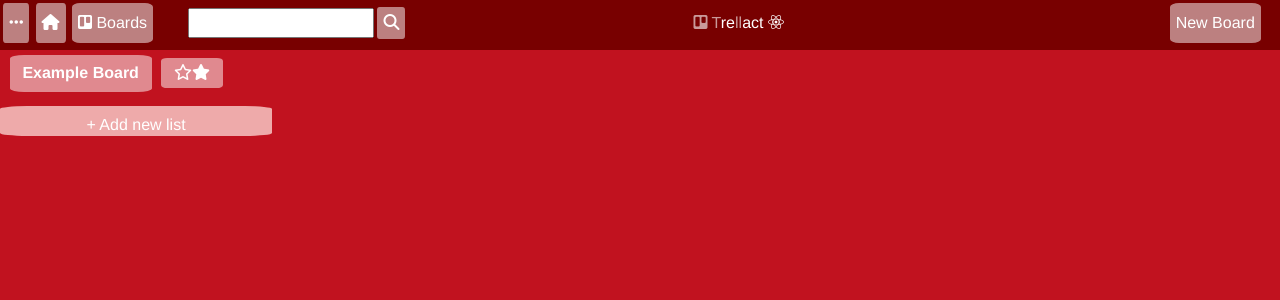
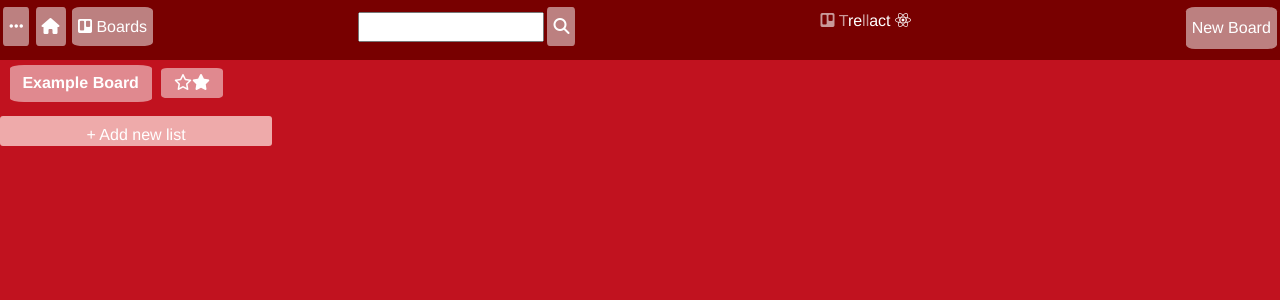
Before and after one commit to raphaelzaneti/Trellact, a React (Create React App) app: page / in a window 1280 px wide. Shown: the top 300 px of the page. Built offline with nearby package versions, Linux system fonts and the light colour scheme.

Commit message:
solve issue #5, including flexbox on the header

```diff
--- a/src/components/Board/Board.css
+++ b/src/components/Board/Board.css
@@ -6,22 +6,3 @@ body{
 #board{
     height: 100%;
 }
-
-#header{
-    background-color: #780000;
-    display: inline-block;
-    width: 100%;
-    height: 50px;
-}
-
-#header > *{
-    height: 100%;
-}
-
-#search{
-    display: inline-block;
-}
-
-#trello-logo{
-    display: inline-block;
-}
--- a/src/components/BoardHeader/BoardHeader.css
+++ b/src/components/BoardHeader/BoardHeader.css
@@ -1,14 +1,18 @@
 #header{
-    padding-right: 1em;
+    background-color: #780000;
+    height: 60px;
+    display: flex;
+    flex-direction: row;
+    justify-content: space-between;
 }
 
-#header button{
+#header     button{
     color: #fff;
     background-color: rgba(255, 255, 255, 0.5);
     border: none;
     border-radius: 10%;
     margin: 0.2rem 0.2rem;
-    height: 80%;
+    height: 70%;
 }
 
 #header button:hover{
@@ -16,12 +20,32 @@
     color: #000;
 }
 
-#new-board-btn{
-    float: right;
-    margin-right: 1rem;
+.logo-area{
+    display: inline-block;
+    height: 100%;
+    padding-top: 5px;
+    width: 200px;
 }
 
-#search{
-    margin: 0.2rem 2rem;
-    height: 80%;
+.final-half-header{
+    height: 100%;
 }
+
+
+#header > *{
+
+    margin-top: 4px;
+}
+
+@media screen and (max-width: 970px) {
+    #boards > span{
+        display: none;
+    }
+}
+
+@media screen and (max-width: 630px){
+    #search > input{
+        display: inline-block;
+        width: 30px;
+    }
+}
--- a/src/components/BoardHeader/index.jsx
+++ b/src/components/BoardHeader/index.jsx
@@ -6,16 +6,22 @@ export default props =>{
 
     return(
         <div id="header">
-            <button id="dots-btn"><i class="fas fa-ellipsis-h"></i></button>
-            <button id="home"><i class="fas fa-home"></i></button>
-            <button id="boards"><i class="fab fa-trello"></i> Boards</button>
+            <div class="intial-half-header">
+                <button id="dots-btn"><i class="fas fa-ellipsis-h"></i></button>
+                <button id="home"><i class="fas fa-home"></i></button>
+                <button id="boards"><i class="fab fa-trello"></i> <span>Boards</span></button>
+            </div>
 
             <div id="search">
                 <input type="text" />
                 <button id="search-btn"><i class="fas fa-search"></i></button>
             </div>
-            <Logo />
-            <button id="new-board-btn">New Board</button>
+            <div className="logo-area">
+                <Logo />
+            </div>
+            <div class="final-half-header">
+                <button id="new-board-btn">New Board</button>
+            </div>
         </div>
     )
 }
--- a/src/components/Buttons/NewListBtn.css
+++ b/src/components/Buttons/NewListBtn.css
@@ -3,7 +3,7 @@
     margin-top: 10px;
     width: 272px;
     height: 30px;
-    border-radius: 10%;
+    border-radius: 3px;
     color: #fff;
     background-color: #eaa;
 }
--- a/src/components/Card/Card.css
+++ b/src/components/Card/Card.css
@@ -3,4 +3,13 @@
     width: 95%;
     background-color: white;
     border-radius: 10%;
+
 }
+
+.exterior-card:hover{
+    cursor: pointer;
+}
+
+.card-title{
+    font-weight: bold;
+}
--- a/src/components/Card/Card.jsx
+++ b/src/components/Card/Card.jsx
@@ -6,7 +6,8 @@ import {CardContext} from './StoreCard.jsx'
 export default props =>{
 
     const {isInput, setInput} = useContext(CardContext)
-    console.log(isInput)
+    const {cardName, setCardName} = useContext(CardContext)
+
     useEffect(
         function activateModal(){
             const modal = document.getElementById(props.id+"active-modal") || document.getElementById(props.id+"inactive-modal")
@@ -32,7 +33,7 @@ export default props =>{
                 <div class="modal-dialog">
                     <div class="modal-content">
                         <div class="modal-header">
-                            <h5 class="modal-title" id="exampleModalLabel">#Card Name</h5>
+                            <h5 class="modal-title card-title" id="exampleModalLabel">{cardName}</h5>
                             <button type="button" class="btn-close" data-bs-dismiss="modal" aria-label="Close"></button>
                         </div>
                         <div class="modal-body">
--- a/src/components/Card/CardContent.jsx
+++ b/src/components/Card/CardContent.jsx
@@ -1,6 +1,9 @@
-import React from 'react'
+import React, {useContext} from 'react'
+import { CardContext } from './StoreCard'
 
 export default props =>{
+
+    const {cardName, setCardName} = useContext(CardContext)
 
     function renderModal(){
         console.log('ok')
@@ -9,7 +12,9 @@ export default props =>{
 
     return(
         <>
-            <p>Card content....</p>
+            <p>Description</p>
+            <p>Buttons on the right side</p>
+            <p>Comments</p>
 
         </>
     )
--- a/src/components/Card/CardName.css
+++ b/src/components/Card/CardName.css
@@ -4,3 +4,7 @@
     display: inline-block;
     padding: 0.3rem 0.3rem 0.3rem 1rem;
 }
+
+.card-span:hover{
+    cursor: pointer;
+}
--- a/src/components/Card/CardName.jsx
+++ b/src/components/Card/CardName.jsx
@@ -9,8 +9,10 @@ export default props =>{
     const name = 'name'+props.id
     const [newInput, setNewInput] = useState(undefined)
     const {isInput, setInput} = useContext(CardContext)
+    const {cardName, setCardName} = useContext(CardContext)
     const [showCard, setShowCard] = useState(true)
 
+    setCardName(props.text)
 
     function editName(){
         setInput(false)
--- a/src/components/Card/StoreCard.jsx
+++ b/src/components/Card/StoreCard.jsx
@@ -8,11 +8,14 @@ export const CardContext = React.createContext(booleanState)
 const StoreCard = props =>{
 
     const [isInput, setInput] = useState(false)
+    const [cardName, setCardName] = useState(null)
 
     return(
         <CardContext.Provider value={{
             isInput: isInput,
             setInput: value => setInput(value),
+            cardName: cardName,
+            setCardName: value => setCardName(value)
          }}>
             {props.children}
         </CardContext.Provider>
--- a/src/components/Logo/Logo.css
+++ b/src/components/Logo/Logo.css
@@ -1,9 +1,7 @@
 #trellact-logo{
     color: #fff;
-    display: inline;
     margin: 0 20%;
     color: rgba(255, 255, 255, 0.6);
-
 }
 
 .trellact-color{
```
